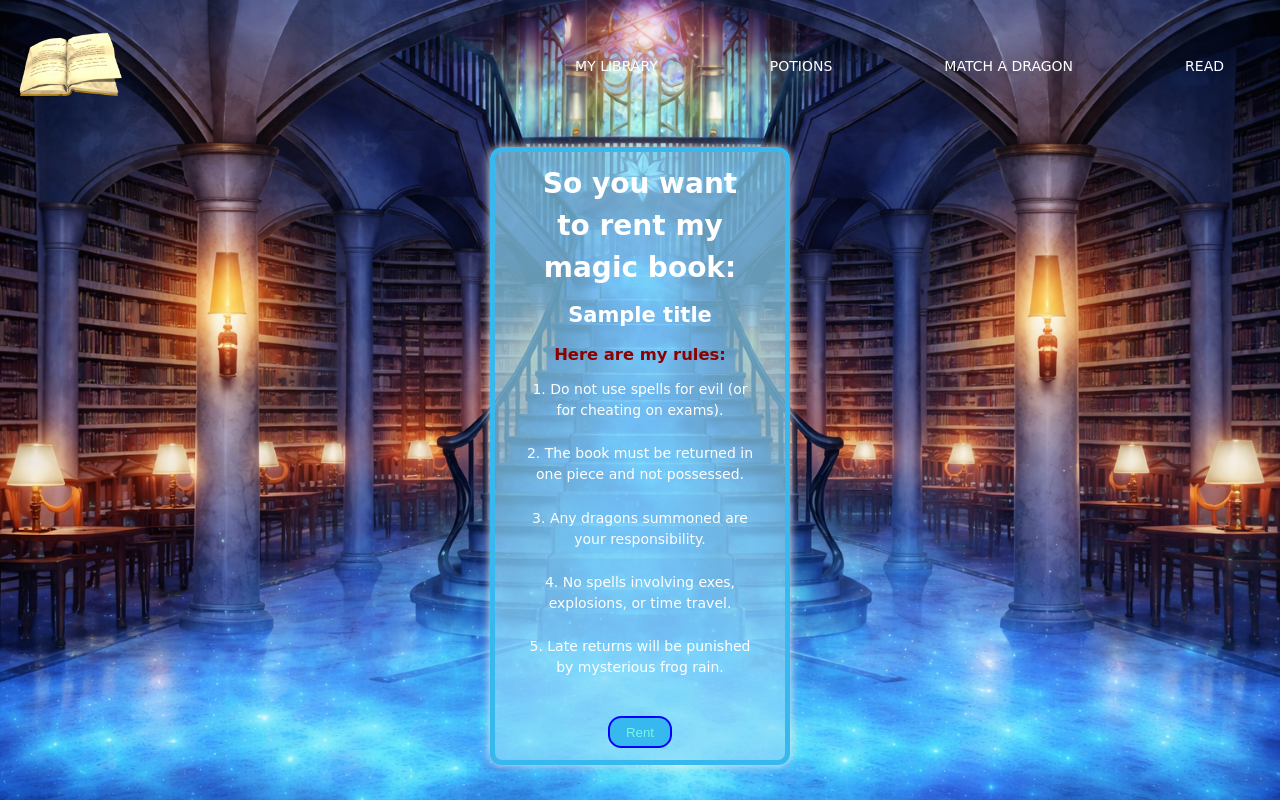
After one commit to Viktoria-Todorova/DjangoExam, a Django app: template templates/circulation/rent.html in a window 1280 px wide. The commit adds this page. Run offline with Django 5.2, Linux system fonts and the light colour scheme; the template is opened without the code that fills it: most values are stand-ins (such as "Sample title", 1, 10 or a date in 2020); some web fonts are replaced.

Commit message:
add circulation

```diff
--- a/LibraryProject/urls.py
+++ b/LibraryProject/urls.py
@@ -22,4 +22,5 @@ from catalog.views import home
 urlpatterns = [
     path('admin/', admin.site.urls),
     path('',include('catalog.urls')),
+    path('rent/',include('circulation.urls')),
 ]
--- a/catalog/urls.py
+++ b/catalog/urls.py
@@ -2,7 +2,8 @@ from django.urls import path
 
 from catalog.views import home, search_books
 
+
 urlpatterns = [
-    path('',home),
+    path('',home,name='home'),
     path('search/', search_books, name='search_books'),
 ]
--- /dev/null
+++ b/circulation/urls.py
@@ -0,0 +1,7 @@
+from django.urls import path
+
+from circulation.views import rent_a_book
+
+urlpatterns=[
+    path('<int:book_id>/',rent_a_book,name='rent_a_book'),
+]
--- a/static/base.css
+++ b/static/base.css
@@ -20,9 +20,10 @@ body {
     background-size: cover;
     background-position: center;
     background-repeat: no-repeat;
-    background-attachment: fixed;
-    cursor: url('images/magic-wand.png'),auto;
-    overflow: hidden;
+    background-attachment: fixed; /* optional, keeps background fixed */
+    cursor: url('images/magic-wand.png'), auto;
+    overflow-y: auto;   /* allows vertical scroll */
+    overflow-x: hidden;
 }
 
 body > *{
@@ -30,21 +31,8 @@ body > *{
     position: relative;
     z-index: 1;
 }
-body::before {
-    content: '';
-    position: absolute;
-    top: 0;
-    left: 0;
-    width: 100%;
-    height: 100%;
-    background-image: inherit;
-    background-size: inherit;
-    background-position: inherit;
-    background-repeat: inherit;
-    filter: blur(2px);
-    transform: scale(1);
-    z-index: 0;
-}
+
+
 
 .section.site-header{
     display: flex;
@@ -75,55 +63,15 @@ body::before {
     color: greenyellow;
 }
 
-.library-header {
-    position: absolute;
-    top: 0;
-    left: 0;
-    width: 100%;
-    height: 100vh;
+.container {
     display: flex;
     flex-direction: column;
+    justify-content: center;
     align-items: center;
-    justify-content: center;
-    text-align: center;
 
 }
 
-.library-header h1 {
-    color: white;
-    font-size: 3em;
-    margin: 0;
-
-}
-.library-header h1:hover{
-    color: aqua;
-}
-.search-bar{
-    display: flex;
-    flex-direction: column;
-    align-items: center;
-    gap: 2em;
-}
-.search-bar input{
-    width: 500px;         /* input width */
-    max-width: 80%;       /* responsive */
-    padding: 0.8em 1em;   /* space inside the box */
-    font-size: 1em;
-    border-radius: 2em;
-    border: 5px solid #37b8ee;
-    color: white;
-    background-color: rgba(144, 218, 250, 0.69);
-    box-shadow: 0 0 10px rgb(242, 230, 230);
-    text-align: center;
-}
-.search-bar input::placeholder {
-    color: #aee2ff;
-    font-style: italic;
-    text-shadow: 0 0 5px #aee2ff;
-    text-align: center;
-}
-
-.library-header button{
+button{
     display: inline-block;
     padding: 0.5em 1.2em;
     border: 2px solid blue;
@@ -132,7 +80,6 @@ body::before {
     color: #7af6e2;
     cursor: pointer;
     margin-top:2em ;
-    &:hover {
-        background: #0015ff;
-    }
 }
+
+button:hover{background: #0015ff;}
--- /dev/null
+++ b/static/rent.css
@@ -0,0 +1,38 @@
+.box-for-renting {
+    padding: 0.8em 2em;
+    margin: 1em auto;
+    width: 90%;
+    max-width: 300px;
+    list-style: none;
+    border: 5px solid #37b8ee;
+    border-radius: 12px;
+    color: white;
+    background-color: rgba(144, 218, 250, 0.69);
+    box-shadow: 0 0 10px rgb(242, 230, 230);
+    display: flex;
+    flex-direction: column;
+    justify-content: space-between;
+    align-items: center;
+    text-align: center;
+    gap: 0.8em;
+}
+.box-for-renting h2:hover{
+    color: blue;
+}
+.box-for-renting h3{
+    color: darkred;
+}
+
+
+.rules ul{
+    list-style: none;
+}
+
+.rules ul li{
+    padding: 0.8em 0;
+}
+
+.rules ul li:hover{
+    color:mediumvioletred;
+    font-weight: bold;
+}
--- a/templates/base.html
+++ b/templates/base.html
@@ -9,14 +9,15 @@
 </head>
 <body>
     <header class="section site-header">
-        <img src="{% static 'images/logo.gif' %}">
+        <a href="{% url 'home' %}"><img src="{% static 'images/logo.gif' %}"></a>
+{#        <img src="{% static 'images/logo.gif' %}">#}
 
         <nav>
             <ul>
-                <li><a href="">My library</a></li>
-                <li><a href="#">Potions</a></li>
-                <li><a href="#">Match a Dragon</a></li>
-                <li><a href="#">Read</a></li>
+                <li><a href="">My library</a></li> {# list of all the books #}
+                <li><a href="#">Potions</a></li> {# making magic potions #}
+                <li><a href="#">Match a Dragon</a></li> {# random matchmaking #}
+                <li><a href="#">Read</a></li> {# blog #}
             </ul>
         </nav>
     </header>
--- /dev/null
+++ b/templates/circulation/rent.html
@@ -0,0 +1,25 @@
+{% extends 'base.html' %}
+{% load static %}
+{% block css %}<link rel="stylesheet" href="{% static 'rent.css' %}">{% endblock %}
+
+
+{% block content %}
+    <main class = "box-for-renting">
+        <h1>So you want to rent my magic book:</h1>
+        <h2>{{ title }}</h2>
+        <div class="rules">
+            <h3>Here are my rules:</h3>
+            <ul>
+                <li>1. Do not use spells for evil (or for cheating on exams).</li>
+                <li>2. The book must be returned in one piece and not possessed.</li>
+                <li>3. Any dragons summoned are your responsibility.</li>
+                <li>4. No spells involving exes, explosions, or time travel.</li>
+                <li>5. Late returns will be punished by mysterious frog rain.</li>
+            </ul>
+
+        <button type="button">Rent</button>
+        </div>
+
+
+    </main>
+{% endblock %}
```
Also changed, not shown: circulation/views.py (+18 -1 lines), static/home.css (added, +40 -0 lines), static/search.css (+5 -16 lines), templates/catalog/home.html (+3 -7 lines), templates/catalog/search_result.html (+2 -5 lines), templates/circulation/register_book.html (added, +21 -0 lines), static/register_book.css (added), templates/circulation/successful_renting.html (added).
